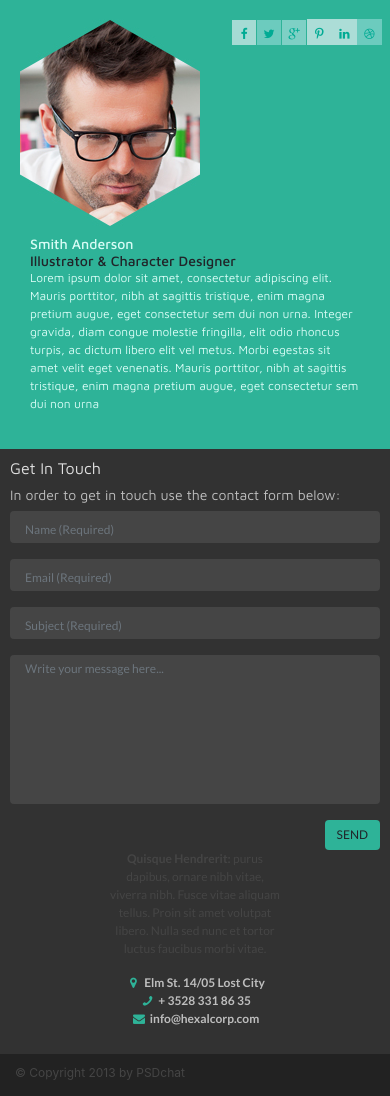
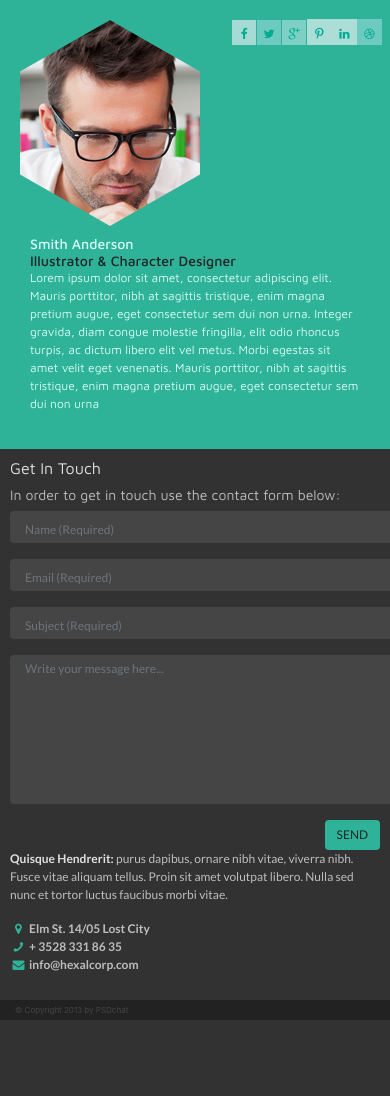
Before and after one commit to WojtekFront/webBI, a PHP site: page / in a window 390 px wide; the page is wider, and only the part inside the window is pictured. Shown: the part 317-1413 px from the top of that part. After the commit the page ends 1337 px from the top of that part, so only its background shows below. Run offline with PHP 8.4, Linux system fonts and the light colour scheme.

Commit message:
better getInTouch

```diff
--- a/index.php
+++ b/index.php
@@ -168,16 +168,16 @@ session_start();
 
         <form name="myform" method="post" onsubmit="return validateform()" action="phpMail.php" require>
           <div class="form-group">
-            <input type="text" name="name" class="form-control" id="exampleFormControlInput1" placeholder="Name (Required)" require>
+            <input type="text" name="name" class="form-control col-sm-12" id="exampleFormControlInput1" placeholder="Name (Required)" require>
           </div>
           <div class="form-group">
-            <input type="email" name="email" class="form-control" id="exampleFormControlInput1" placeholder="Email (Required)" require>
+            <input type="email" name="email" class="form-control col-sm-12" id="exampleFormControlInput1" placeholder="Email (Required)" require>
           </div>
           <div class="form-group">
-            <input type="text" name="subject" class="form-control" id="exampleFormControlInput1" placeholder="Subject (Required)" require>
+            <input type="text" name="subject" class="form-control col-sm-12" id="exampleFormControlInput1" placeholder="Subject (Required)" require>
           </div>
           <div class="form-group">
-            <textarea name="message" class="form-control" id="descText" rows="8" placeholder="Write your message here..."  require></textarea >
+            <textarea name="message" class="form-control col-sm-12" id="descText" rows="8" placeholder="Write your message here..."  require></textarea >
           </div>
           <div class="form-group">
             <button type="submit" value="SEND" class="btn">SEND</button>
@@ -185,11 +185,11 @@ session_start();
         </form>
       </div><!--close form-->
     <div class="contact">
-      <div class="infoContact">
+      <div class="infoContact pb-lg-4">
       <p  id="LR"> <span id="LB">Quisque Hendrerit:</span> purus dapibus, ornare nibh vitae, viverra nibh. Fusce vitae aliquam tellus. Proin sit amet volutpat libero. Nulla sed nunc et tortor luctus faucibus morbi vitae. </p>
       </div>
 
-      <address><!-- open address -->
+      <address pd-md-4><!-- open address -->
       <i class="icon-location icon1"></i>   Elm St. 14/05 Lost City <br/>
       <i class="icon-phone icon"></i>   + 3528 331 86 35 <br/>
       <i class="icon-mail-alt icon"></i>   info@hexalcorp.com
--- a/style/styleCsscopy.css
+++ b/style/styleCsscopy.css
@@ -47,15 +47,10 @@ ul li{
     margin-top: auto;
     margin-bottom: auto;
 }
-.triangle,
+
+
 #mainMenu .ul,
 #mainMenu .ul a,
- .logo{
-    display: flex;
-  align-items: center;
-  justify-content: center;
-}
-
 .triangle{
     width: 0px;
     height: 0px;
@@ -70,8 +65,8 @@ ul li{
     z-index: -1;
 }
 
+
 /* ---------- portfolio ----------- */
-
 .content{
     height: 685px;
     background-color: #ffffff;
@@ -231,7 +226,6 @@ ul li{
     margin: 0px 20px 0px 0px;
     border: 0;
     padding: 0;
-    border: 0;
 }
 
 .formDe{
@@ -243,18 +237,17 @@ ul li{
 
 .formDe h3{
     font-family: 'Maven Pro', sans-serif;
-    font-weight:400px;
+    font-weight:400;
     font-size: 30px;
     color: #e0e0e0;
 }
 
 .formDe h4{
     font-family: 'Maven Pro', sans-serif;
-    font-weight:400px;
+    font-weight:400;
     font-size: 18px;
     color: #bebebe;
 }
-
 
 .form-group textarea:focus,
 .form-group textarea:hover,
@@ -278,6 +271,7 @@ ul li{
     -webkit-appearance:none;
     box-shadow: none !important;
 }
+
 .form-group button:active,
 .form-group button:focus,
 .form-group button:hover,
@@ -287,8 +281,6 @@ ul li{
     font-weight:400;
     font-size: 12px;
     background-color: #2eb398 !important;
-    border: 0px;
-
     border: 0 !important;
     margin: 0;
 }
@@ -302,21 +294,25 @@ ul li{
 }
 
 .contact{
-    margin: 0px 0px 0px 0px;
+    margin: 0px;
     float: right;
     max-width: 170px;
 }
+
 #LB{
     color:#e0e0e0;
     font-family: 'Lato', sans-serif;
     font-weight: 700;
     font-size: 12px;
+    text-align: left;
 }
+
 #LR{
     color:#bebebe;
     font-family: 'Lato', sans-serif;
     font-weight: 400;
     font-size: 12px;
+    text-align: left;
 }
 
 address{
@@ -324,14 +320,12 @@ address{
     font-family: 'Lato', sans-serif;
     font-weight: 700;
     font-size: 12px;
+    text-align: left;
 }
-/* .icon{
-    color:#2eb398;
-} */
+
 
 /* ---------- footer ----------- */
 footer{
-
     height: 42px;
     background-color: #222222;
     color:#454545;
@@ -345,15 +339,11 @@ footer{
 
 
 
+/*  ---------------------------------------------------------------------------------------------------------*/
 
 
 
 
-
-
-
-
-/*  ---------------------------------------------------------------------------------------------------------*/
 
 /* media 1000 */
 @media only screen and (max-width: 1100px){
@@ -364,33 +354,14 @@ footer{
         margin-right: auto;
         margin-left: auto;
         display: block;
+    }
 
-    }
     nav{
         max-height: 62px;
     }
 
 
-
-
-
-    /* .navbar-nav a:visited,
-    .navbar-nav a{
-        font-size: 12px;
-        color: #ffffff;
-        font-family: 'Lato', sans-serif;
-        font-weight:700;
-    }
-
-    .navbar-nav a:hover{
-        font-size: 12px;
-        color: #2eb398;
-        font-family: 'Lato', sans-serif;
-        font-weight:700;
-        } */
-
     /* ---------- portfolio ----------- */
-
     .content{
         height: auto;
     }
@@ -403,18 +374,16 @@ footer{
        .carousel-indicators .active {
         width: 10px;
         height: 10px;
-        background-color: #464643;
     }
 
     .carousel-indicators {
         bottom: 0;
         position: absolute;
         right: 0%;
-        }
+    }
 
 
     /* ---------- aboutMe ----------- */
-
     .aboutMe{
         height: auto;
         padding:10px;
@@ -457,118 +426,40 @@ footer{
 
     /* ---------- getInTouch ----------- */
     .getInTouch{
-        height: auto;
-        background-color: #323232;
+        min-height: none;
         padding:10px 10px 10px 10px;;
-        margin: auto;
-        border: 0;
     }
 
     .form{
+        float: center;
+        margin: 0px;
         width: 100%;
-        float: center;
-        padding:0px;
-        margin: 0px;
     }
 
     .formDe{
         height: auto;
-        padding: 0;
-        border: 0;
-        margin: 0;
     }
 
     .formDe h3{
-        font-family: 'Maven Pro', sans-serif;
-        font-weight:400;
         font-size: 16px;
-        color: #e0e0e0;
     }
 
     .formDe h4{
-        font-family: 'Maven Pro', sans-serif;
-        font-weight:400;
         font-size: 14px;
-        color: #bebebe;
-    }
-
-
-
-    .form-group button:focus,
-    .form-group button:hover,
-    .form-group button{
-        float: right;
-        font-family: 'Lato', sans-serif;
-        font-weight:400;
-        font-size: 12px;
-        background-color: #2eb398;
-        border: 0px;
-        border: 0;
-        margin: 0;
     }
 
     .contact{
         float: none;
         text-align: center;
+        max-width: none;
     }
-    #LB{
-        float: none;
-        text-align: center;
-    }
-    #LR{
-        float: none;
-        text-align: center;
-    }
-
-    address{
-
-       float: none;
-       text-align: center;
-    }
-
-    /* ---------- footer ----------- */
-
-
-
-
-
-
-
-
-
-
-
-}
-
-
-
-
-
-
-
-
-
-
-
-
-
-
-
-
-
-
-
-
-
 
 
 /*  ---------------------------------------------------------------------------------------------------------*/
 
 
 
-
-
-
+/* 846 */
 @media only screen and (max-width: 846px){
     nav{
         max-height: 62px;
@@ -586,14 +477,18 @@ footer{
         margin-right: 0px;
         margin-left: 0px;
         display: block;
+    }
 
-    }
+
     /* ---------- head ----------- */
     nav{
         max-height: none;
     }
+
     .tt{
-        display: none;    }
+        display: none;
+    }
+
     .head{
         height: auto;
     }
@@ -602,17 +497,12 @@ footer{
         height: 30px;
         width: 100%;
         z-index: -2;
-
     }
 
 
     /* ---------- portfolio ----------- */
-
     .content{
         height: auto;
-        background-color: #ffffff;
-        font-family: 'Lato', sans-serif;
-        font-size: large;
         margin-right:auto;
         margin-left: auto;
     }
@@ -626,32 +516,29 @@ footer{
        .carousel-indicators .active {
         width: 10px;
         height: 10px;
-        background-color: #464643;
     }
+
        .carousel-indicators {
         bottom: 0px;
         position: absolute;
         right: 0%;
         }
 
+
     /* ---------- aboutMe ----------- */
-
     .aboutMe{
         height: auto;
-
         padding:10px;
-
         margin: auto;
     }
 
     .aboutMeContent{
-
         width: 100%;
         margin: auto;
         padding: 10px;
         border: 0;
+    }
 
-    }
     .aboutMePicture img    {
         float: center;
         margin-right: auto;
@@ -673,7 +560,6 @@ footer{
         padding: 0;
         border: 0;
         font-size: 14px;
-        color:#d7fcf5;
     }
 
     .aboutMeText h2{
@@ -684,119 +570,23 @@ footer{
     }
 
     .aboutMeText p{
-        color:#d7fcf5;
         font-size: 12px;
     }
 
+
     /* ---------- getInTouch ----------- */
-    .getInTouch{
-        height: auto;
-        background-color: #323232;
-        padding:10px 10px 10px 10px;;
-        margin: auto;
-        border: 0;
-    }
-
     .form{
         width: 100%;
-        float: center;
-        padding:0px;
-        margin: 0px;
-    }
-
-    .formDe{
-        height: auto;
-        padding: 0;
-        border: 0;
-        margin: 0;
-    }
-
-    .formDe h3{
-        font-family: 'Maven Pro', sans-serif;
-        font-weight:400;
-        font-size: 16px;
-        color: #e0e0e0;
     }
 
     .formDe h4{
-        font-family: 'Maven Pro', sans-serif;
-        font-weight:400;
         font-size: 14px;
-        color: #bebebe;
     }
 
-    .form-group textarea:focus,
-    .form-group textarea:hover,
-    .form-group input:focus,
-    .form-group input:hover,
-    .form-group textarea,
-    .form-group input{
-        width:100%;
-        background-color: #454545;
-        color: #bebebe;
-        font-family: 'Lato', sans-serif;
-        font-weight:400;
-        font-size: 12px;
-        border: 0px;
-        padding: 0;
-        text-decoration-style: none;
-        border: 0;
-        margin: 0;
-        resize: none;
-        outline:0px !important;
-        -webkit-appearance:none;
-        box-shadow: none !important;
-    }
-    .form-group button:active,
-    .form-group button:focus,
-    .form-group button:hover,
-    .form-group button{
-        float: right;
-        font-family: 'Lato', sans-serif;
-        font-weight:400;
-        font-size: 12px;
-        background-color: #2eb398;
-        border: 0px;
-        border: 0;
-        margin: 0;
-    }
-
-    .contact{
-
-        margin: auto;
-        float: none;
-        max-width: auto;
-    }
-    #LB{
-        color:#454545;
-        font-family: 'Lato', sans-serif;
-        font-weight: 700;
-        font-size: 12px;
-    }
-    #LR{
-        color:#454545;
-        font-family: 'Lato', sans-serif;
-        font-weight: 400;
-        font-size: 12px;
-    }
-
-    address{
-        color:#bebebe;
-        font-family: 'Lato', sans-serif;
-        font-weight: 700;
-        font-size: 12px;
-    }
 
     /* ---------- footer ----------- */
     footer{
-        height: 42px;
-        background-color: #222222;
-        color:#454545;
-        font-size: 12px;
+        height: 20px;
+        padding-top: 4px;
+        font-size: 8px;
     }
-
-}
-
-
-
-/* 600 */
```
Also changed, not shown: css/bootstrap.css.
